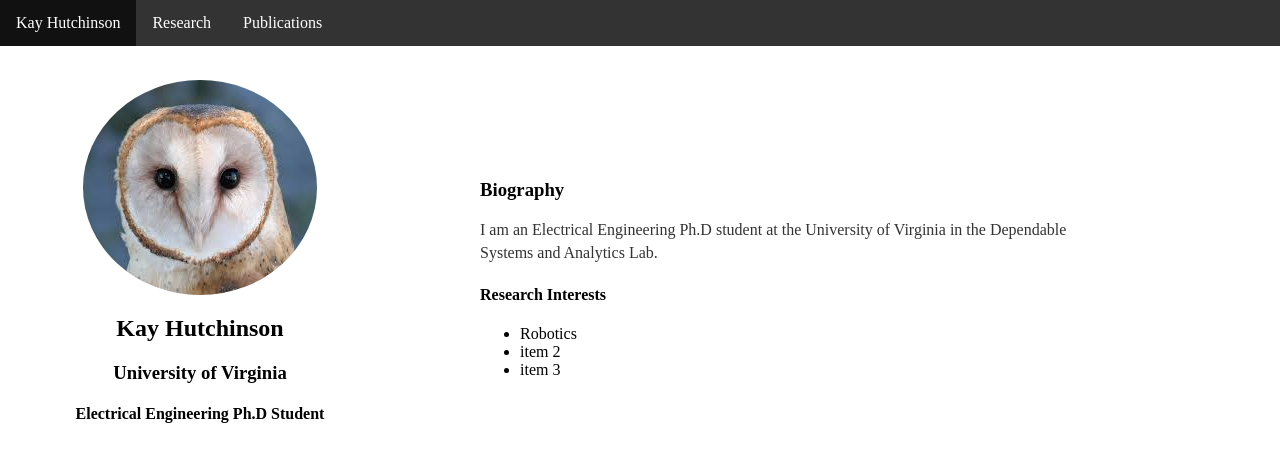
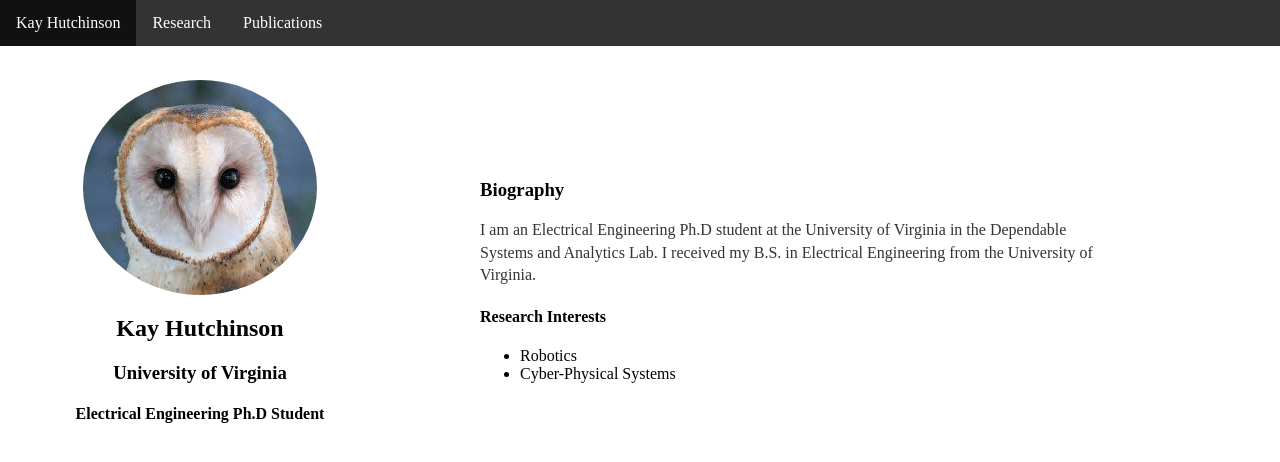
Before and after one commit to kch4fk/kch4fk.github.io, a Jekyll site: the page built from index.html, in a window 1280 px wide. Shown: the top 462 px of the page. Built offline with Jekyll 4.4.1, drawn with Linux system fonts in a browser that asks for light colours.

Commit message:
Update index.html

```diff
--- a/index.html
+++ b/index.html
@@ -14,13 +14,13 @@ title: Kay Hutchinson
 
 	<div class="column right"> <!-- style="background-color:#bbb;">-->
 		<h3>Biography</h3>
-		<p>I am an Electrical Engineering Ph.D student at the University of Virginia in the Dependable Systems and Analytics Lab.</p>
+		<p>I am an Electrical Engineering Ph.D student at the University of Virginia in the Dependable Systems and Analytics Lab. I received my B.S. in Electrical Engineering from the University of Virginia.</p>
 		<p>
 		<h4>Research Interests</h4>
 		<ul class="a">
 			<li>Robotics</li><br>
-			<li>item 2</li><br>
-			<li>item 3</li><br>
+			<!--<li>Autonomous Systems</li><br>-->
+			<li>Cyber-Physical Systems</li><br>
 		</ul>
 		</p>
 	</div>
```
